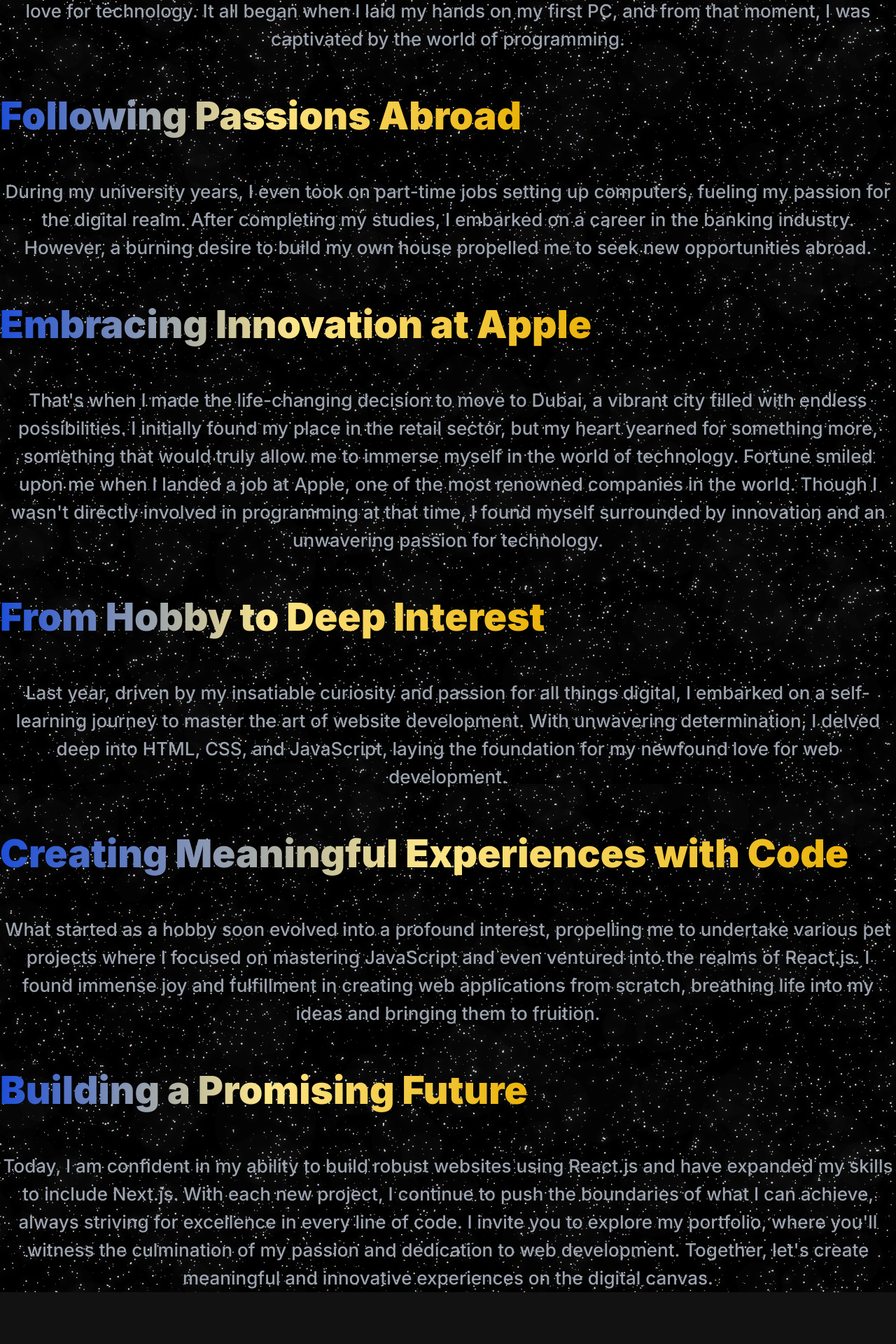
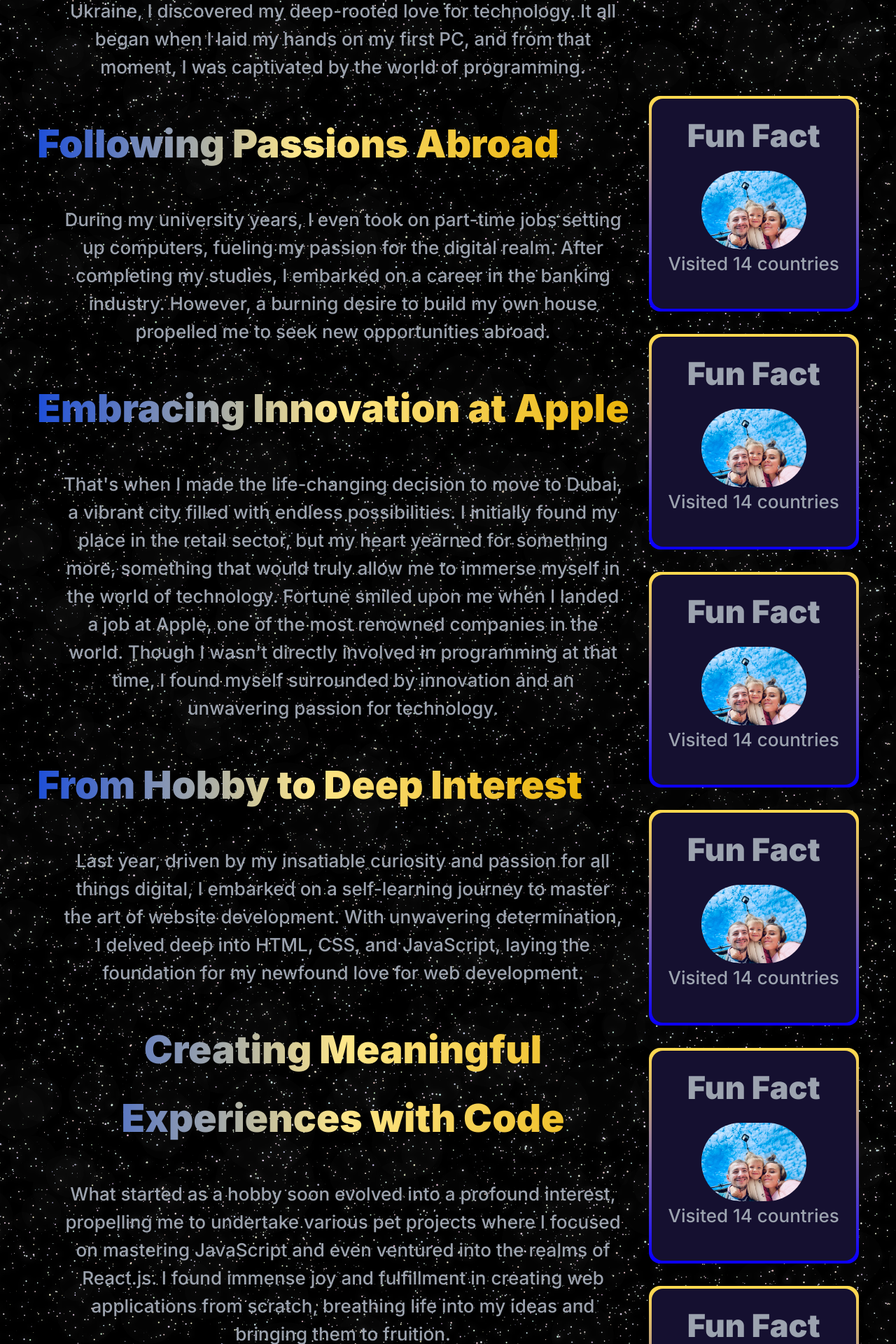
Before and after one commit to PivtoranisV/vp-portfolio, a Next.js app: page /about in a window 1280 px wide. Shown: the part 480-2400 px from the top of the page at 70% size. Before the commit the page ends 2326 px from the top, so only its background shows below. Built offline with nearby package versions, Linux system fonts and the light colour scheme.

Commit message:
Added fun fact cards

```diff
--- a/app/globals.css
+++ b/app/globals.css
@@ -24,11 +24,17 @@
 }
 
 .yellow-gradient {
-  background: #fbdf7b;
-  background: linear-gradient(-90deg, #fbdf7b 0%, rgba(60, 51, 80, 0) 100%);
+  background: #ffd94f;
+  background: linear-gradient(-90deg, #ffd94f 0%, rgba(60, 51, 80, 0) 100%);
   background: -webkit-linear-gradient(-90deg,
-      #fbdf7b 0%,
+      #ffd94f 0%,
       rgba(60, 51, 80, 0) 100%);
+}
+
+.blue-yellow-gradient {
+  background: #ffd94f;
+  background: linear-gradient(90.13deg, #ffd94f 1.9%, #0c00ff 97.5%);
+  background: -webkit-linear-gradient(-90.13deg, #ffd94f 1.9%, #0c00ff 97.5%);
 }
 
 @keyframes fade-in {
--- a/components/AboutMe.jsx
+++ b/components/AboutMe.jsx
@@ -1,24 +1,27 @@
 import Reveal from './Reveal';
 import ZoomIn from './ZoomIn';
+import Image from 'next/image';
 import { style } from '@/app/styles/styles';
+import { facts } from '@/constatns';
 
 const AboutMe = () => {
   return (
-    <div>
+    <>
       <h1 className="font-black text-gray-400 lg:text-[65px] sm:text-[50px] text-[40px] lg:leading-[98px] text-center mb-20">
         Introduction
       </h1>
-
+      <div className="flex items-center w-11/12 mx-auto">
+        <div>
           <div>
             <Reveal width="w-fit">
               <h2 className={style.mainText}>A Love for Technology Ignites</h2>
             </Reveal>
             <ZoomIn>
-          <p className={`${style.subText} text-center`}>
+              <p className={`${style.subText} text-center px-8`}>
                 Once upon a time, in the picturesque town of Lviv in western
                 Ukraine, I discovered my deep-rooted love for technology. It all
-            began when I laid my hands on my first PC, and from that moment, I
-            was captivated by the world of programming.
+                began when I laid my hands on my first PC, and from that moment,
+                I was captivated by the world of programming.
               </p>
             </ZoomIn>
           </div>
@@ -27,12 +30,12 @@ const AboutMe = () => {
               <h2 className={style.mainText}>Following Passions Abroad</h2>
             </Reveal>
             <ZoomIn>
-          <p className={`${style.subText} text-center`}>
-            During my university years, I even took on part-time jobs setting up
-            computers, fueling my passion for the digital realm. After
-            completing my studies, I embarked on a career in the banking
-            industry. However, a burning desire to build my own house propelled
-            me to seek new opportunities abroad.
+              <p className={`${style.subText} text-center px-8`}>
+                During my university years, I even took on part-time jobs
+                setting up computers, fueling my passion for the digital realm.
+                After completing my studies, I embarked on a career in the
+                banking industry. However, a burning desire to build my own
+                house propelled me to seek new opportunities abroad.
               </p>
             </ZoomIn>
           </div>
@@ -41,16 +44,16 @@ const AboutMe = () => {
               <h2 className={style.mainText}>Embracing Innovation at Apple</h2>
             </Reveal>
             <ZoomIn>
-          <p className={`${style.subText} text-center`}>
-            That&apos;s when I made the life-changing decision to move to Dubai,
-            a vibrant city filled with endless possibilities. I initially found
-            my place in the retail sector, but my heart yearned for something
-            more, something that would truly allow me to immerse myself in the
-            world of technology. Fortune smiled upon me when I landed a job at
-            Apple, one of the most renowned companies in the world. Though I
-            wasn&apos;t directly involved in programming at that time, I found
-            myself surrounded by innovation and an unwavering passion for
-            technology.
+              <p className={`${style.subText} text-center px-8`}>
+                That&apos;s when I made the life-changing decision to move to
+                Dubai, a vibrant city filled with endless possibilities. I
+                initially found my place in the retail sector, but my heart
+                yearned for something more, something that would truly allow me
+                to immerse myself in the world of technology. Fortune smiled
+                upon me when I landed a job at Apple, one of the most renowned
+                companies in the world. Though I wasn&apos;t directly involved
+                in programming at that time, I found myself surrounded by
+                innovation and an unwavering passion for technology.
               </p>
             </ZoomIn>
           </div>
@@ -59,12 +62,12 @@ const AboutMe = () => {
               <h2 className={style.mainText}>From Hobby to Deep Interest</h2>
             </Reveal>
             <ZoomIn>
-          <p className={`${style.subText} text-center`}>
+              <p className={`${style.subText} text-center px-8`}>
                 Last year, driven by my insatiable curiosity and passion for all
-            things digital, I embarked on a self-learning journey to master the
-            art of website development. With unwavering determination, I delved
-            deep into HTML, CSS, and JavaScript, laying the foundation for my
-            newfound love for web development.
+                things digital, I embarked on a self-learning journey to master
+                the art of website development. With unwavering determination, I
+                delved deep into HTML, CSS, and JavaScript, laying the
+                foundation for my newfound love for web development.
               </p>
             </ZoomIn>
           </div>
@@ -75,13 +78,13 @@ const AboutMe = () => {
               </h2>
             </Reveal>
             <ZoomIn>
-          <p className={`${style.subText} text-center`}>
+              <p className={`${style.subText} text-center px-8`}>
                 What started as a hobby soon evolved into a profound interest,
-            propelling me to undertake various pet projects where I focused on
-            mastering JavaScript and even ventured into the realms of React.js.
-            I found immense joy and fulfillment in creating web applications
-            from scratch, breathing life into my ideas and bringing them to
-            fruition.
+                propelling me to undertake various pet projects where I focused
+                on mastering JavaScript and even ventured into the realms of
+                React.js. I found immense joy and fulfillment in creating web
+                applications from scratch, breathing life into my ideas and
+                bringing them to fruition.
               </p>
             </ZoomIn>
           </div>
@@ -90,19 +93,42 @@ const AboutMe = () => {
               <h2 className={style.mainText}>Building a Promising Future</h2>
             </Reveal>
             <ZoomIn>
-          <p className={`${style.subText} text-center`}>
-            Today, I am confident in my ability to build robust websites using
-            React.js and have expanded my skills to include Next.js. With each
-            new project, I continue to push the boundaries of what I can
-            achieve, always striving for excellence in every line of code. I
-            invite you to explore my portfolio, where you&apos;ll witness the
-            culmination of my passion and dedication to web development.
-            Together, let&apos;s create meaningful and innovative experiences on
-            the digital canvas.
+              <p className={`${style.subText} text-center px-8`}>
+                Today, I am confident in my ability to build robust websites
+                using React.js and have expanded my skills to include Next.js.
+                With each new project, I continue to push the boundaries of what
+                I can achieve, always striving for excellence in every line of
+                code. I invite you to explore my portfolio, where you&apos;ll
+                witness the culmination of my passion and dedication to web
+                development. Together, let&apos;s create meaningful and
+                innovative experiences on the digital canvas.
               </p>
             </ZoomIn>
           </div>
         </div>
+        <div className="hidden sm:flex flex-col gap-y-8">
+          {facts.map((fact) => (
+            <ZoomIn key={fact.id}>
+              <div className="w-[200px] md:w-[250px] lg:w-[300px] p-1 blue-yellow-gradient rounded-2xl">
+                <div className="bg-tertiary h-[300px] rounded-2xl py-1 px-4 flex flex-col justify-evenly items-center">
+                  <h2 className="font-black text-gray-400 lg:text-[45px] text-[30px] lg:leading-[98px] text-center">
+                    Fun Fact
+                  </h2>
+                  <Image
+                    src={fact.pic}
+                    width={150}
+                    height={150}
+                    alt={fact.title}
+                    className="rounded-full"
+                  />
+                  <p className={`${style.subText} text-center`}>{fact.title}</p>
+                </div>
+              </div>
+            </ZoomIn>
+          ))}
+        </div>
+      </div>
+    </>
   );
 };
 
--- a/constatns/index.js
+++ b/constatns/index.js
@@ -23,3 +23,36 @@ export const greetings = [
   'Bonjour',
   'Hola',
 ];
+
+export const facts = [
+  {
+    pic: '/poland.jpeg',
+    title: 'Visited 14 countries',
+    id: '1',
+  },
+  {
+    pic: '/poland.jpeg',
+    title: 'Visited 14 countries',
+    id: '2',
+  },
+  {
+    pic: '/poland.jpeg',
+    title: 'Visited 14 countries',
+    id: '3',
+  },
+  {
+    pic: '/poland.jpeg',
+    title: 'Visited 14 countries',
+    id: '4',
+  },
+  {
+    pic: '/poland.jpeg',
+    title: 'Visited 14 countries',
+    id: '5',
+  },
+  {
+    pic: '/poland.jpeg',
+    title: 'Visited 14 countries',
+    id: '6',
+  },
+];
--- a/tailwind.config.js
+++ b/tailwind.config.js
@@ -9,7 +9,7 @@ module.exports = {
     extend: {
       colors: {
         primary: '#4789f5',
-        secondary: '#fbdf7b',
+        secondary: '#ffd94f',
         tertiary: '#151030',
         'black-100': '#100d25',
         'black-200': '#090325',
```
Also changed, not shown: public/poland.jpeg (added). Lines whose indentation alone changed are shown as unchanged.
